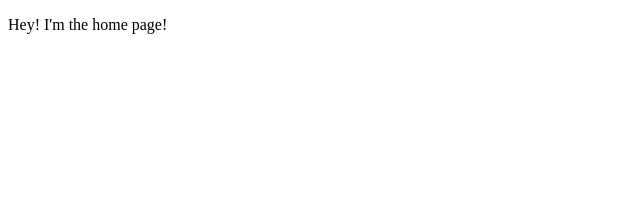
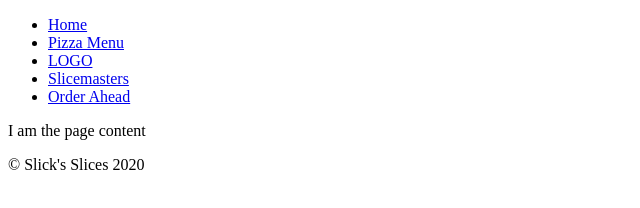
Before and after one commit to cbeltz74/cbeltz74.github.io, a Gatsby site in the folder master-gatsby-master/starter-files/gatsby/: page / in a window 1280 px wide. Shown: the whole page, without its empty margins (0-640 px from the left). Built offline with nearby package versions, Linux system fonts and the light colour scheme; Gatsby itself is replaced by a stand-in of ours.

Commit message:
Added Layout, Nav and Footer components.

```diff
--- /dev/null
+++ b/master-gatsby-master/starter-files/gatsby/src/components/Footer.js
@@ -0,0 +1,9 @@
+import React from 'react';
+
+export default function Footer() {
+  return (
+    <footer>
+      <p>&copy; Slick's Slices {new Date().getFullYear()}</p>
+    </footer>
+  );
+}
--- /dev/null
+++ b/master-gatsby-master/starter-files/gatsby/src/components/Layout.js
@@ -0,0 +1,13 @@
+import React from 'react';
+import Footer from './Footer';
+import Nav from './Nav';
+
+export default function Layout() {
+  return (
+    <div>
+      <Nav />
+      <p>I am the page content</p>
+      <Footer />
+    </div>
+  );
+}
--- /dev/null
+++ b/master-gatsby-master/starter-files/gatsby/src/components/Nav.js
@@ -0,0 +1,26 @@
+import React from 'react';
+import { Link } from 'gatsby';
+
+export default function Nav() {
+  return (
+    <nav>
+      <ul>
+        <li>
+          <Link to="/">Home</Link>
+        </li>
+        <li>
+          <Link to="/pizzas/">Pizza Menu</Link>
+        </li>
+        <li>
+          <Link to="/">LOGO</Link>
+        </li>
+        <li>
+          <Link to="/slicemasters">Slicemasters</Link>
+        </li>
+        <li>
+          <Link to="/orders">Order Ahead</Link>
+        </li>
+      </ul>
+    </nav>
+  );
+}
--- a/master-gatsby-master/starter-files/gatsby/src/pages/beers.js
+++ b/master-gatsby-master/starter-files/gatsby/src/pages/beers.js
@@ -1,8 +1,10 @@
 import React from 'react';
+import Nav from '../components/Nav';
 
 export default function BeersPage() {
   return (
     <div>
+      <Nav />
       <p>Hey! I'm the Beers page!</p>
     </div>
   );
--- a/master-gatsby-master/starter-files/gatsby/src/pages/index.js
+++ b/master-gatsby-master/starter-files/gatsby/src/pages/index.js
@@ -1,9 +1,11 @@
 import React from 'react';
+import Layout from '../components/Layout';
+import Nav from '../components/Nav';
 
 export default function HomePage() {
   return (
-    <div>
+    <Layout>
       <p>Hey! I'm the home page!</p>
-    </div>
+    </Layout>
   );
 }
--- a/master-gatsby-master/starter-files/gatsby/src/pages/orders.js
+++ b/master-gatsby-master/starter-files/gatsby/src/pages/orders.js
@@ -1,8 +1,10 @@
 import React from 'react';
+import Nav from '../components/Nav';
 
 export default function OrdersPage() {
   return (
     <div>
+      <Nav />
       <p>Hey! I'm the Orders page!</p>
     </div>
   );
--- a/master-gatsby-master/starter-files/gatsby/src/pages/pizzas.js
+++ b/master-gatsby-master/starter-files/gatsby/src/pages/pizzas.js
@@ -1,9 +1,11 @@
 import React from 'react';
+import Layout from '../components/Layout';
+import Nav from '../components/Nav';
 
 export default function PizzasPage() {
   return (
-    <div>
+    <Layout>
       <p>Hey! I'm the Pizzas page!</p>
-    </div>
+    </Layout>
   );
 }
--- a/master-gatsby-master/starter-files/gatsby/src/pages/slicemasters.js
+++ b/master-gatsby-master/starter-files/gatsby/src/pages/slicemasters.js
@@ -1,8 +1,10 @@
 import React from 'react';
+import Nav from '../components/Nav';
 
 export default function SlicemastersPage() {
   return (
     <div>
+      <Nav />
       <p>Hey! I'm the Slicemasters page!</p>
     </div>
   );
```
Also changed, not shown: master-gatsby-master/starter-files/gatsby/gatsby-browser.js (added), 3 other files.
